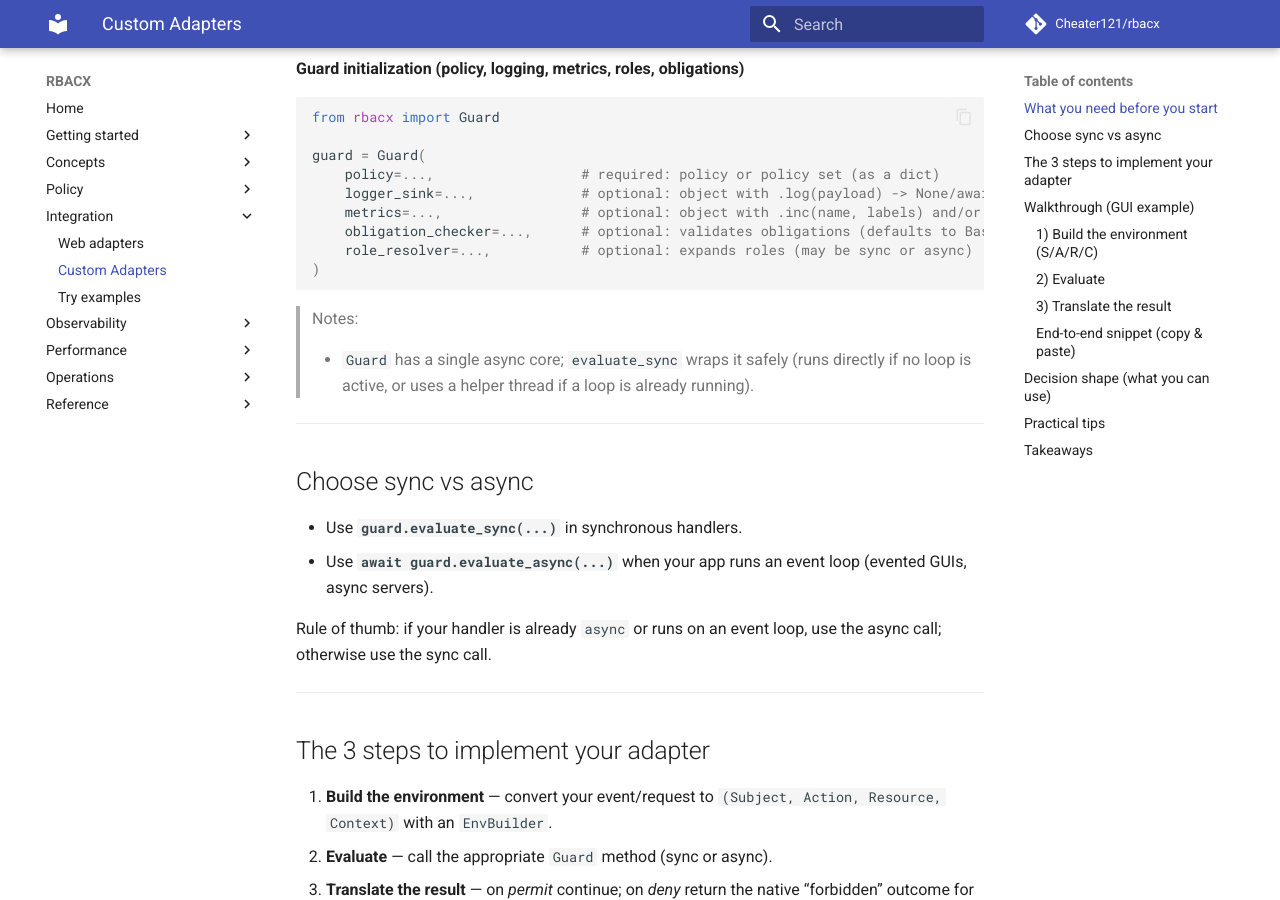
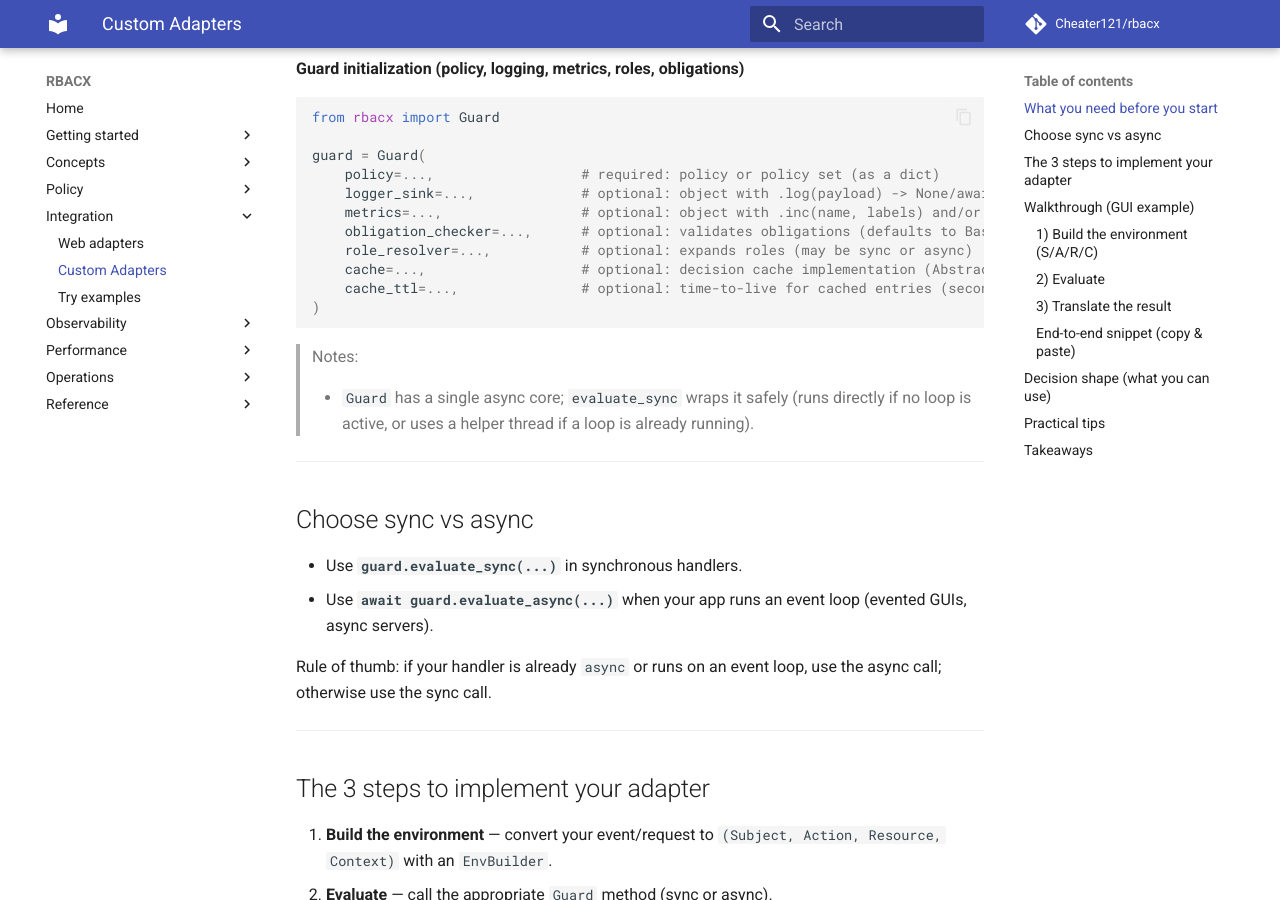
Before and after one commit to Cheater121/rbacx, an MkDocs documentation site: the page built from docs/adapters.md, in a window 1280 px wide and 900 px high, scrolled down 636 px. Built offline with MkDocs 1.6.1 and Material for MkDocs 9.7.7, drawn with Linux system fonts in a browser that asks for light colours; comment, search, counter and statistics services are not loaded.

Commit message:
feat: add caching options to adapters for improved performance

````diff
--- a/docs/adapters.md
+++ b/docs/adapters.md
@@ -28,6 +28,8 @@
     metrics=...,                 # optional: object with .inc(name, labels) and/or .observe(name, value, labels)
     obligation_checker=...,      # optional: validates obligations (defaults to BasicObligationChecker)
     role_resolver=...,           # optional: expands roles (may be sync or async)
+    cache=...,                   # optional: decision cache implementation (AbstractCache)
+    cache_ttl=...,               # optional: time-to-live for cached entries (seconds)
 )
 ```
 
````
